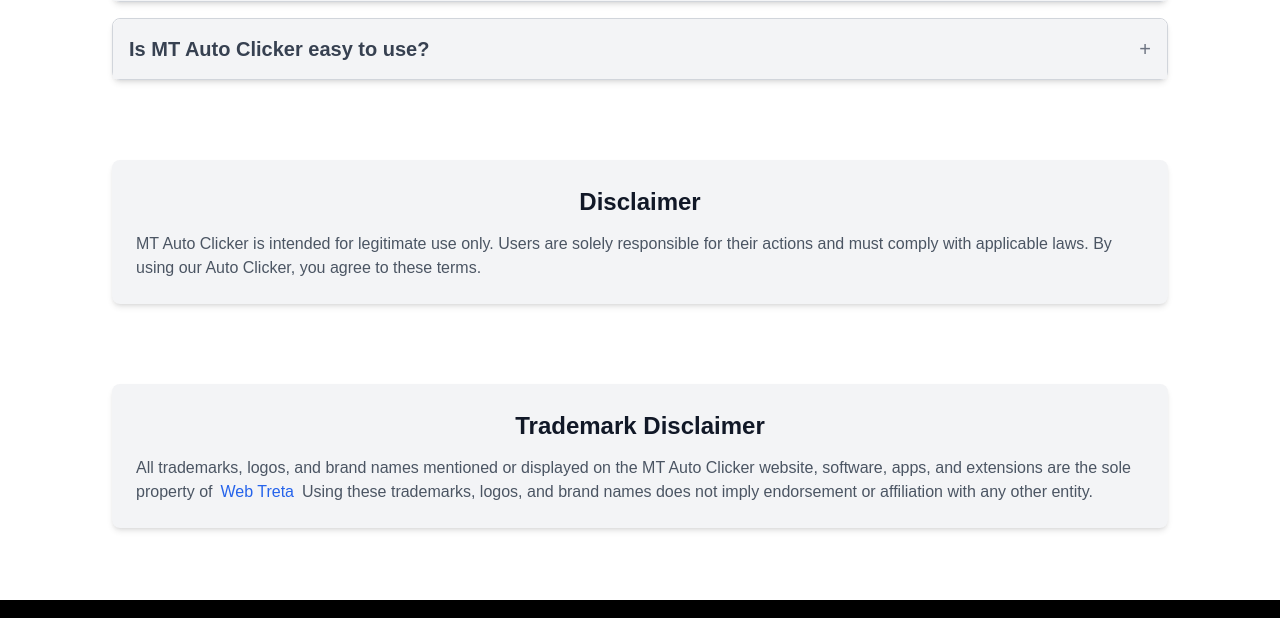
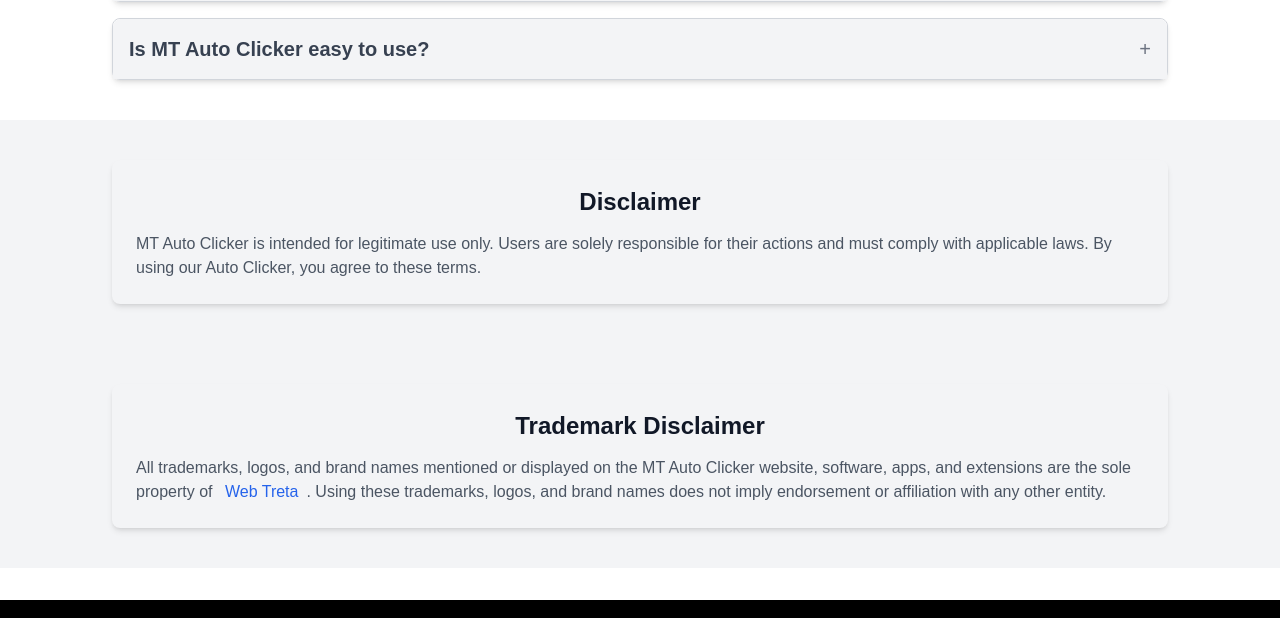
Before and after one commit to Ritik543/WebTreta-Assignment, a Next.js app: page / in a window 1280 px wide. Shown: the part 5140-5758 px from the top of the page. Built offline with nearby package versions, Linux system fonts and the light colour scheme.

Commit message:
Update informationbox.js

```diff
--- a/src/app/components/informationbox.js
+++ b/src/app/components/informationbox.js
@@ -1,30 +1,57 @@
 "use client";
 
-export default function InfoBox() {
+export default function InfoBox({ isDarkMode }) {
   return (
-    <div className="p-10 flex flex-col gap-20">
+    <div className={`p-10 flex flex-col gap-20 ${isDarkMode ? "bg-gray-900" : "bg-gray-100"}`}>
 
       <div className="w-[88%] mx-auto">
-        <div className="rounded-lg shadow-md bg-gray-100 p-6 text-center">
-          <h3 className="text-[1.5rem] font-[700] text-gray-900 mb-3">
+        <div
+          className={`rounded-lg shadow-md p-6 text-center ${
+            isDarkMode ? "bg-gray-800 text-white" : "bg-gray-100 text-gray-900"
+          }`}
+        >
+          <h3
+            className={`text-[1.5rem] font-[700] mb-3 ${
+              isDarkMode ? "text-gray-100" : "text-gray-900"
+            }`}
+          >
             Disclaimer
           </h3>
-          <p className="text-gray-600 text-left">
-            MT Auto Clicker is intended for legitimate use only. Users are solely responsible for their actions and must comply with applicable laws. By using our Auto Clicker, you agree to these terms.
+          <p className={`${isDarkMode ? "text-gray-300" : "text-gray-600"} text-left`}>
+            MT Auto Clicker is intended for legitimate use only. Users are solely responsible for
+            their actions and must comply with applicable laws. By using our Auto Clicker, you
+            agree to these terms.
           </p>
         </div>
       </div>
+
+
       <div className="w-[88%] mx-auto">
-        <div className="rounded-lg shadow-md bg-gray-100 p-6 text-center">
-          <h3 className="text-[1.5rem] font-[700] text-gray-900 mb-3">
+        <div
+          className={`rounded-lg shadow-md p-6 text-center ${
+            isDarkMode ? "bg-gray-800 text-white" : "bg-gray-100 text-gray-900"
+          }`}
+        >
+          <h3
+            className={`text-[1.5rem] font-[700] mb-3 ${
+              isDarkMode ? "text-gray-100" : "text-gray-900"
+            }`}
+          >
             Trademark Disclaimer
           </h3>
-          <p className="text-gray-600 text-left">
-            All trademarks, logos, and brand names mentioned or displayed on the MT Auto Clicker website, software, apps, and extensions are the sole property of
-            <a href="https://www.webtreta.com/" className="no-underline text-blue-600 px-2">
+          <p className={`${isDarkMode ? "text-gray-300" : "text-gray-600"} text-left`}>
+            All trademarks, logos, and brand names mentioned or displayed on the MT Auto Clicker
+            website, software, apps, and extensions are the sole property of{" "}
+            <a
+              href="https://www.webtreta.com/"
+              className={`no-underline px-2 ${
+                isDarkMode ? "text-blue-400" : "text-blue-600"
+              }`}
+            >
               Web Treta
             </a>
-            Using these trademarks, logos, and brand names does not imply endorsement or affiliation with any other entity.
+            . Using these trademarks, logos, and brand names does not imply endorsement or
+            affiliation with any other entity.
           </p>
         </div>
       </div>
```
